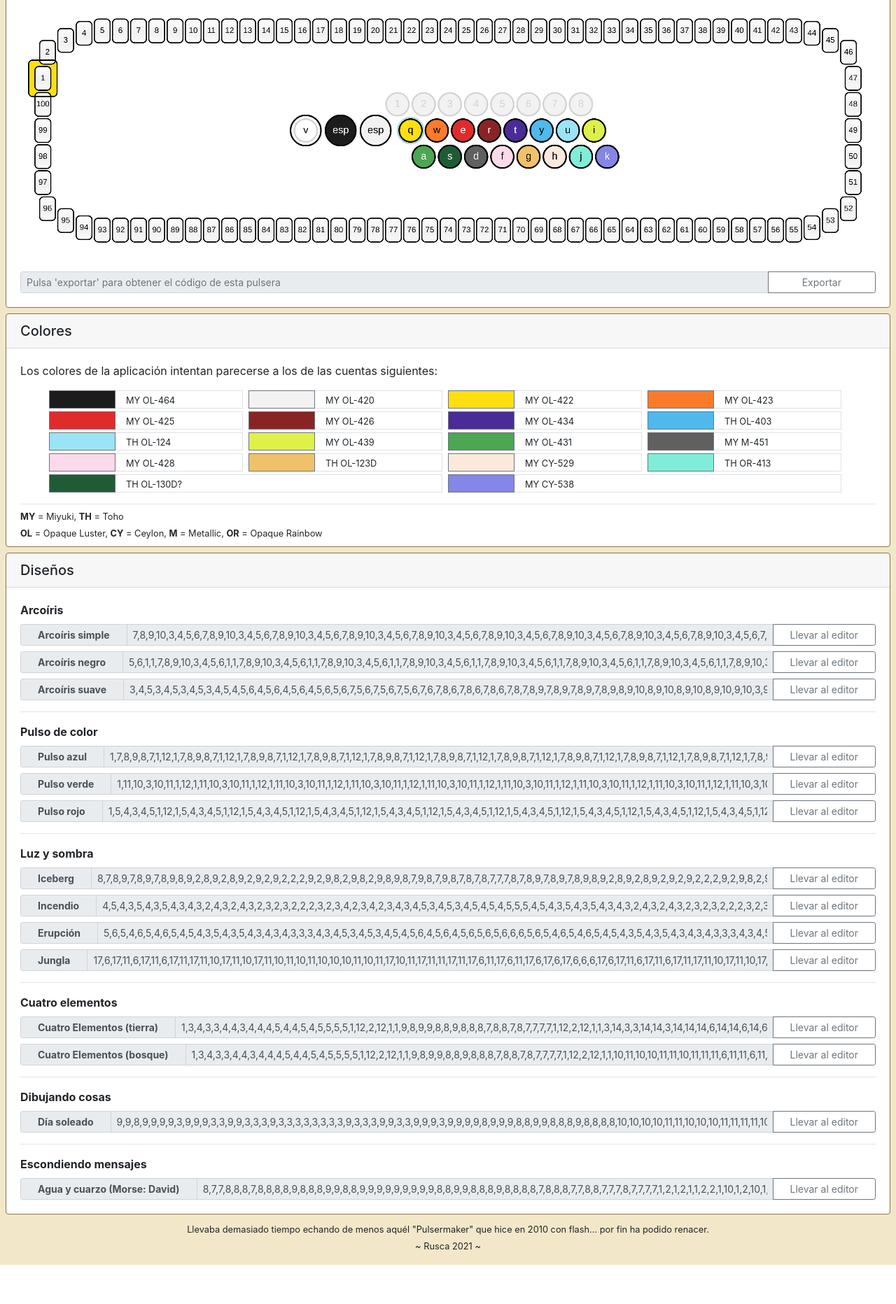
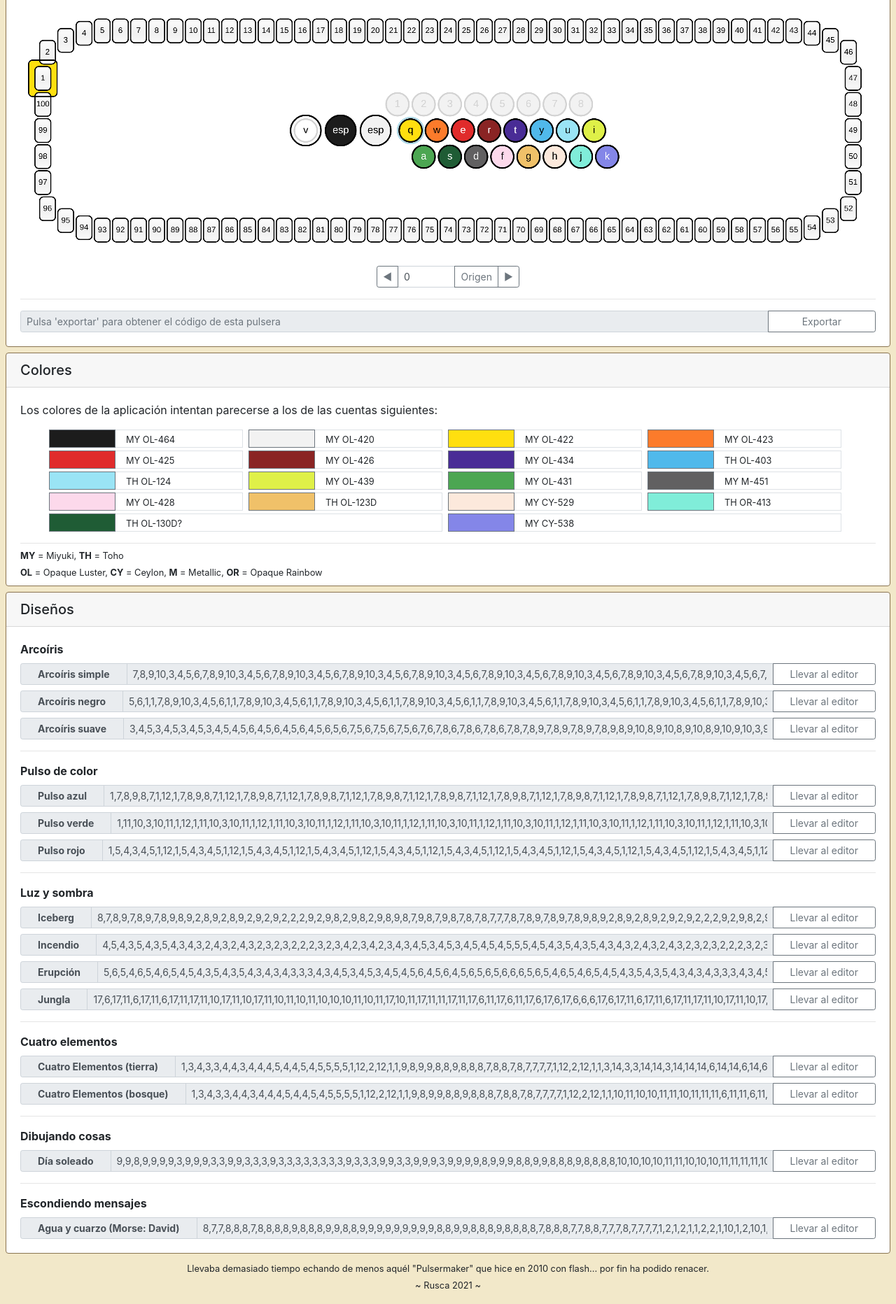
Before and after one commit to Rusca8/davidrusca.com, a Flask app: page /pulseras in a window 1280 px wide. Shown: the part 320-2184 px from the top of the page at 70% size. Before the commit the page ends 2128 px from the top, so only its background shows below. Run offline with Flask 2, Linux system fonts and the light colour scheme; some libraries are stand-ins or nearby versions.

Commit message:
pulseras deslizador inferior

```diff
--- a/templates/pulseras.html
+++ b/templates/pulseras.html
@@ -48,6 +48,29 @@
         </div>
 
         <canvas id="app" tabindex="0" onkeyup="canvas_hotkeys(event);"></canvas>
+
+        <div class="container-fluid mb-2">
+            <div class="row">
+                <div class="col-sm-5"></div>
+                <div class="col-sm-2 px-0">
+                    <div class="input-group input-group-sm">
+                      <div class="input-group-prepend">
+                        <button class="btn btn-sm btn-outline-secondary" type="button" onclick="input_lr(-1);">◄</button>
+                      </div>
+                      <input type="number" min="-{{ndefault}}" max="{{ndefault}}" class="form-control" value="0" id="offset" onchange="input_offset();">
+                      <div class="input-group-append">
+                        <button class="btn btn-sm btn-outline-secondary" type="button" onclick="input_no_offset();">Origen</button>
+                      </div>
+                      <div class="input-group-append">
+                        <button class="btn btn-sm btn-outline-secondary" type="button" onclick="input_lr(1);">►</button>
+                      </div>
+                    </div>
+                </div>
+                <div class="col-sm-5"></div>
+            </div>
+        </div>
+
+        <hr>
 
         <div class="input-group input-group-sm mt-2">
           <input type="text" readonly="readonly" class="form-control" placeholder="{{ _('Pulsa \'exportar\' para obtener el código de esta pulsera') }}" id="exportext">
@@ -363,9 +386,9 @@
     }
 
     // genero el brazalete
-    bolitas = [];
+    var bolitas = [];
+    var ioffset = 0;
     function set_positions(){
-        ioffset = 0;
         bolitas = [];
         //top
         for(i=0;i<nTop;i++){
@@ -509,7 +532,38 @@
         update_sizes(c);
         set_positions();
         set_toolbars();
+    }
 
+    function input_offset(){
+        let ui_offset = document.getElementById("offset");
+        let q = parseInt(ui_offset.value);
+        q = q % n;
+        ui_offset.value = q;
+        if(q<0){
+            q += n;
+        }
+        new_offset(q);
+    }
+
+    function input_lr(lr){
+        let ui_offset = document.getElementById("offset");
+        let q = parseInt(ui_offset.value);
+        q = (q + lr) % n;
+        ui_offset.value = q;
+        new_offset(q);
+    }
+
+    function input_no_offset(){
+        let ui_offset = document.getElementById("offset").value = 0;
+        new_offset(0);
+    }
+
+    function new_offset(q){
+        /* coloca los colores "q" bolitas hacia la derecha */
+        let ncombi = cc_extrae();
+        ioffset = q+n;
+        set_positions();
+        cc_aplica(ncombi);
     }
 
     function update(){
@@ -736,7 +790,7 @@
 
     //encoder
     function cc_extrae(){
-        combi = new Array(n).fill(15);
+        let combi = new Array(n).fill(15);
         for(let b of bolitas){
             combi[b.num-1] = b.ccode;
         }
@@ -889,6 +943,12 @@
                 }
             }
         }
+        // ajusto máximos del deslizable
+        let ui_offset = document.getElementById("offset");
+        ui_offset.min = -nuevan;
+        ui_offset.max = nuevan;
+
+        // ajusta todo
         n2cms();
         combi = cc_extrae();
         newn_canvas(nuevan, c);
```
Also changed, not shown: translations/ca/LC_MESSAGES/messages.po, 1 other file.
